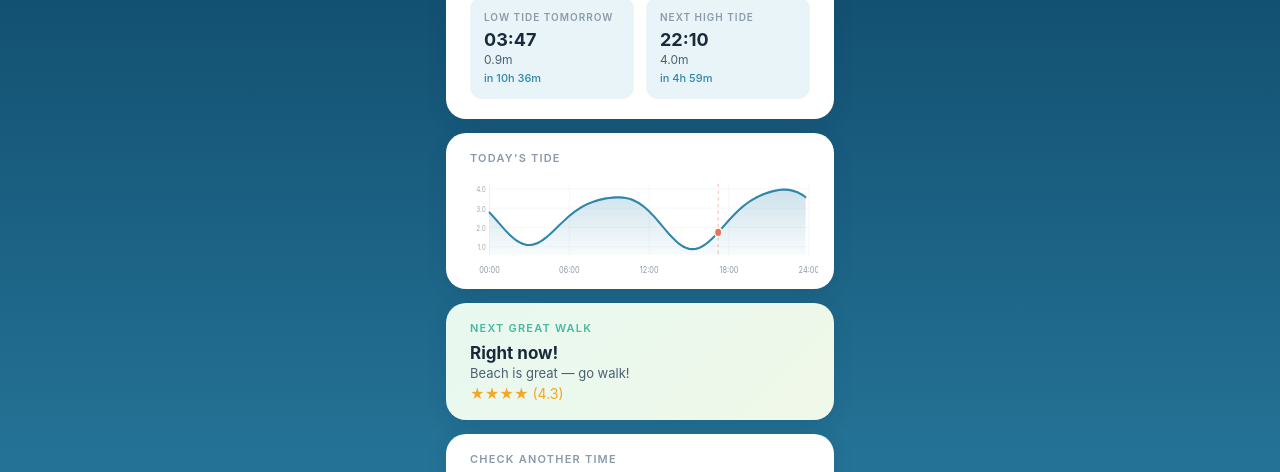
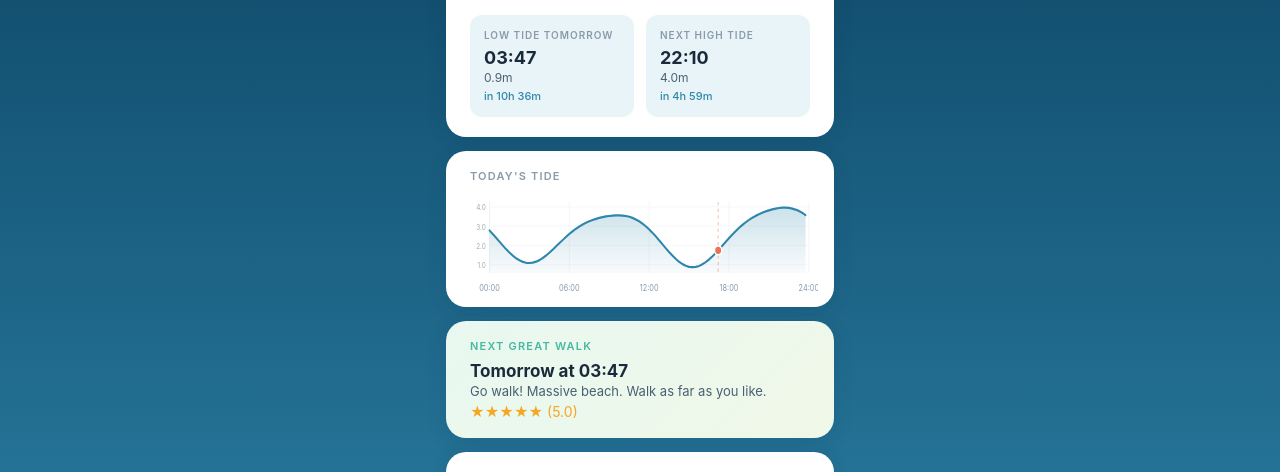
Before and after one commit to winehusband/gurnard-beach-walk, a plain HTML site: page index.html in a window 1280 px wide. Shown: the part 428-900 px from the top of the page. Drawn offline with Linux system fonts and the light colour scheme.

Commit message:
Add rising tide penalty for inlet flooding

```diff
--- a/index.html
+++ b/index.html
@@ -580,17 +580,25 @@ const RATING = (() => {
   const INLET = 2.15;  // inlet threshold — step jump from ~2.5 → 3.0 stars
   const LOW   = 1.55;  // 5 stars below — perfect conditions
 
-  function stars(height) {
-    if (height >= HIGH) return 0;
-    if (height <= LOW)  return 5;
-    if (height > INLET) {
+  function stars(h, rate) {
+    if (h >= HIGH) return 0;
+    if (h <= LOW)  return 5;
+    let stars;
+    if (h > INLET) {
       // Short beach zone: rapid beach exposure near HW
-      const x = (HIGH - height) / (HIGH - INLET);
-      return 2.5 * Math.pow(x, 0.6);
+      const x = (HIGH - h) / (HIGH - INLET);
+      stars = 2.5 * Math.pow(x, 0.6);
     } else {
       // Full walk zone: linear 3 → 5
-      return 3 + 2 * (INLET - height) / (INLET - LOW);
+      stars = 3 + 2 * (INLET - h) / (INLET - LOW);
     }
+    // Rising tide penalty — inlet floods before main beach
+    if (rate > 0 && stars > 3.0) {
+      const proximity = Math.max(0, Math.min(1, (h - 1.0) / (2.15 - 1.0)));
+      const penalty = 2.0 * Math.pow(proximity, 1.5);
+      stars = Math.max(3.0, stars - penalty);
+    }
+    return stars;
   }
 
   // verdict(s, isRising) — direction-aware safety messaging
@@ -788,7 +796,7 @@ function HIGH_CUTOFF() { return 3.8; }
 function update(date) {
   const h = TIDE.height(date);
   const r = TIDE.rate(date);
-  const s = RATING.stars(h);
+  const s = RATING.stars(h, r);
   const v = RATING.verdict(s, r > 0.05);
 
   // Rating
@@ -854,7 +862,7 @@ function update(date) {
 function findNextGreatWalk(fromDate) {
   const el = document.getElementById('nextWalkCard');
   const currentHeight = TIDE.height(fromDate);
-  const currentStars = RATING.stars(currentHeight);
+  const currentStars = RATING.stars(currentHeight, TIDE.rate(fromDate));
 
   // If already in a great window (4+ stars), the best time is now.
   if (currentStars >= 4) {
@@ -871,7 +879,7 @@ function findNextGreatWalk(fromDate) {
   const extremes = TIDE.findExtremes(fromDate, 72);
   for (const ex of extremes) {
     if (ex.type !== 'low') continue;
-    const lowStars = RATING.stars(ex.height);
+    const lowStars = RATING.stars(ex.height, TIDE.rate(ex.time));
     if (lowStars >= 4) {
       document.getElementById('nextWalkTime').textContent =
         formatDate(ex.time) + ' at ' + formatTime(ex.time);
```
Also changed, not shown: CALIBRATION.md (+1 -0 lines).
